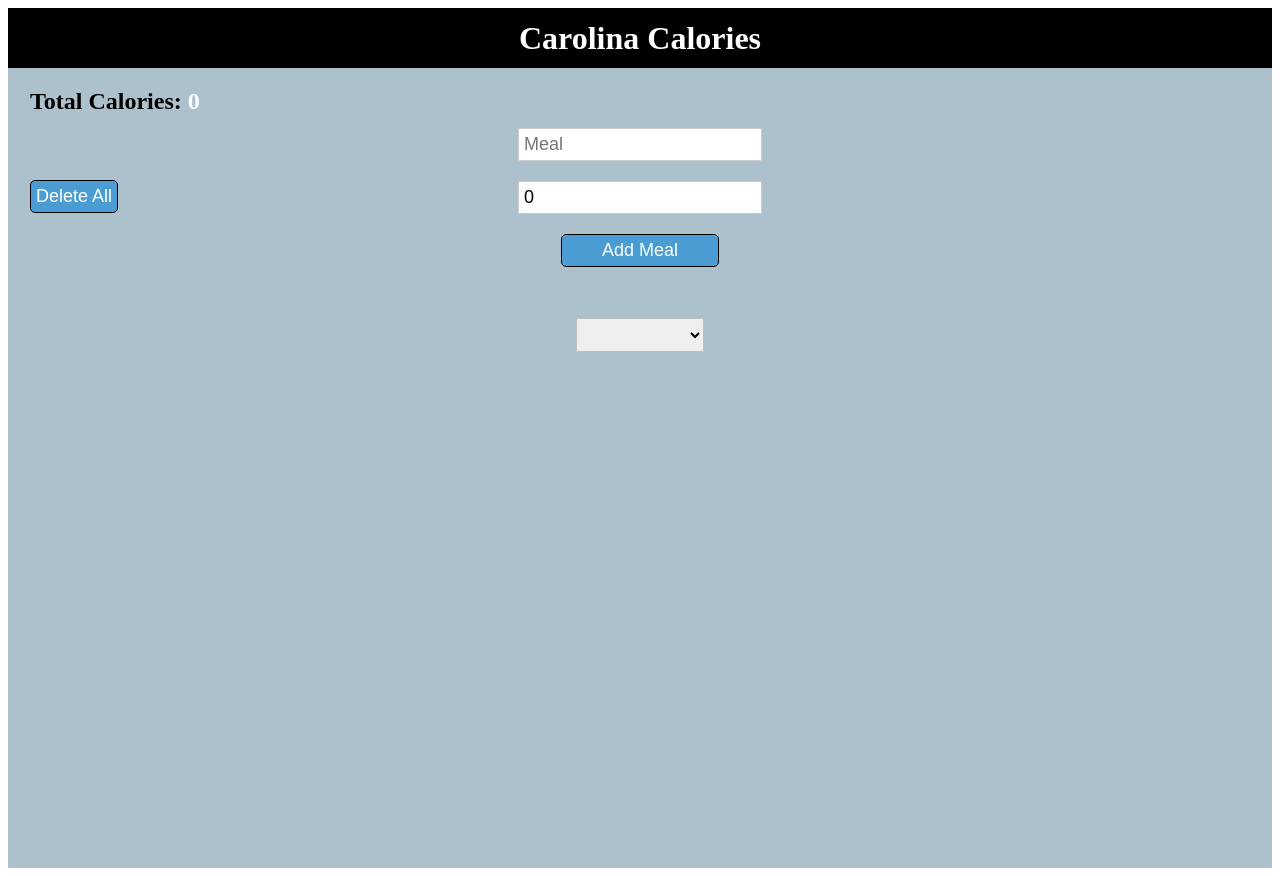
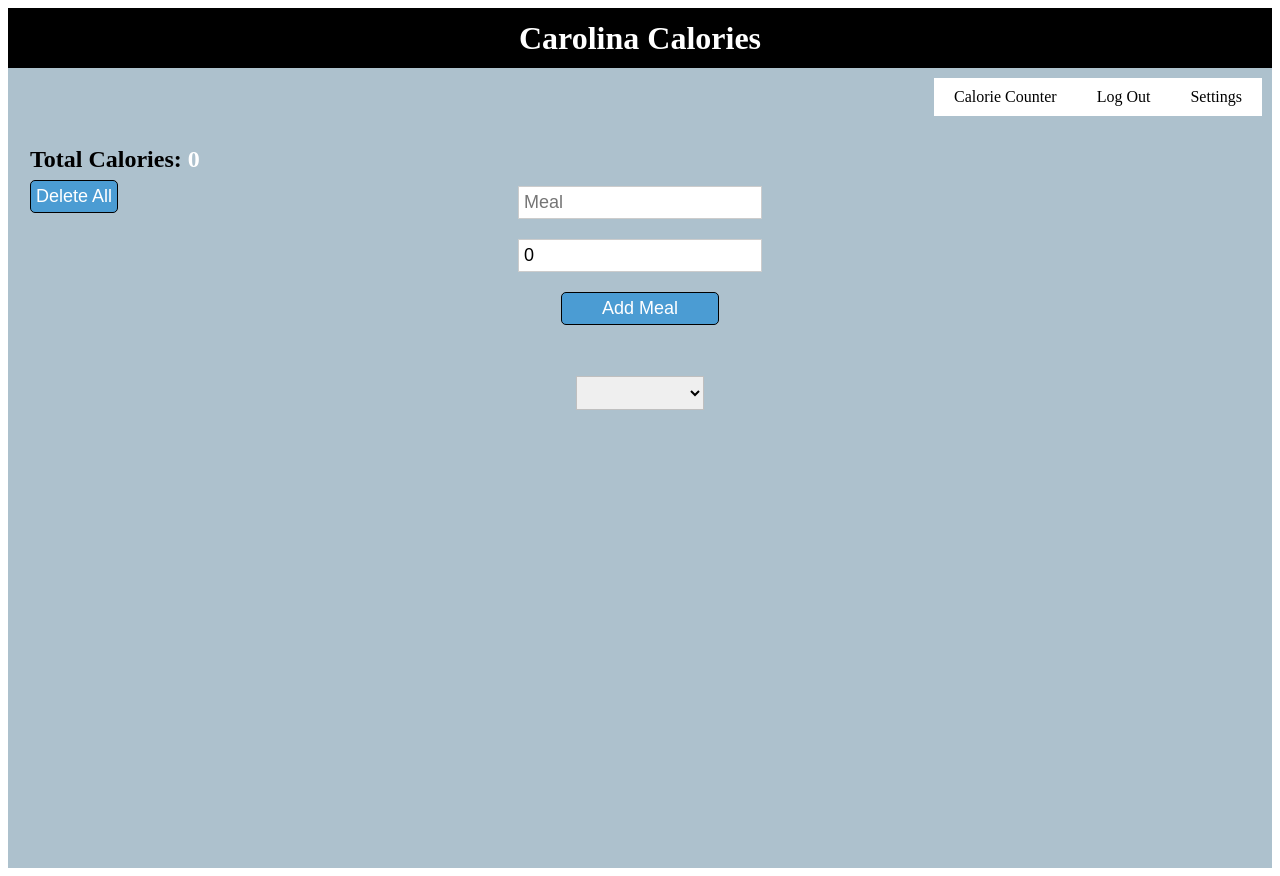
Before and after one commit to comp426-2022-spring/a99-rotanev, a React (Create React App) app in the folder my-react-app/src/caloriesTracker/calories-tracker-app/: page /caloriecounter in a window 1280 px wide. Built offline with nearby package versions, Linux system fonts and the light colour scheme.

Commit message:
updated navbars again

```diff
--- a/my-react-app/src/caloriesTracker/calories-tracker-app/src/App.js
+++ b/my-react-app/src/caloriesTracker/calories-tracker-app/src/App.js
@@ -12,9 +12,7 @@ import AppSignUp from './components/AppSignUp/AppSignUp';
 import AppLogIn from './components/AppLogIn/AppLogIn';
 
 const App = () => {
-  const loggedIn=true;
   const [currentPage, setCurrentPage] = useState("signup");
-
 
   const [firstname, setFirstName] = useState("");
   const [lastname, setLastName] = useState("");
--- a/my-react-app/src/caloriesTracker/calories-tracker-app/src/components/CalorieCounter/CalorieApp.js
+++ b/my-react-app/src/caloriesTracker/calories-tracker-app/src/components/CalorieCounter/CalorieApp.js
@@ -6,6 +6,7 @@ import AppMealsList from '../AppMealsList/AppMealsList';
 import AppModal from '../AppModal/AppModal';
 import AppMealsFilter from '../AppMealsFilter/AppMealsFilter';
 import "../../App.css";
+import AppNavBarLogged from '../AppNavBar/AppNavBarLogged';
 
 const App = () => {
 
@@ -75,6 +76,7 @@ const App = () => {
       <div className="App">
         {/* <AppBar /> */}
         {/* <AppNavBar /> */}
+        <AppNavBarLogged />
         { openModal ? <AppModal setOpenModal={setOpenModal} /> : ""}
         <AppControlsCounter total={total} />
         <AppControlsDelete deleteAllMeals={deleteAllMeals}/>
--- a/my-react-app/src/caloriesTracker/calories-tracker-app/src/index.js
+++ b/my-react-app/src/caloriesTracker/calories-tracker-app/src/index.js
@@ -7,12 +7,9 @@ import {BrowserRouter as Router, Routes, Route} from 'react-router-dom';
 import AppSignUp from './components/AppSignUp/AppSignUp';
 import AppLogIn from './components/AppLogIn/AppLogIn';
 import Calories from './components/CalorieCounter/CalorieApp';
-import AppNavBarLog from './components/AppNavBar/AppNavBarLog';
-import AppNavBarLogged from './components/AppNavBar/AppNavBarLogged';
 
 const root = ReactDOM.createRoot(document.getElementById('root'));
 root.render(
-
   <React.StrictMode>
   <Router>
     <AppBar />
```
